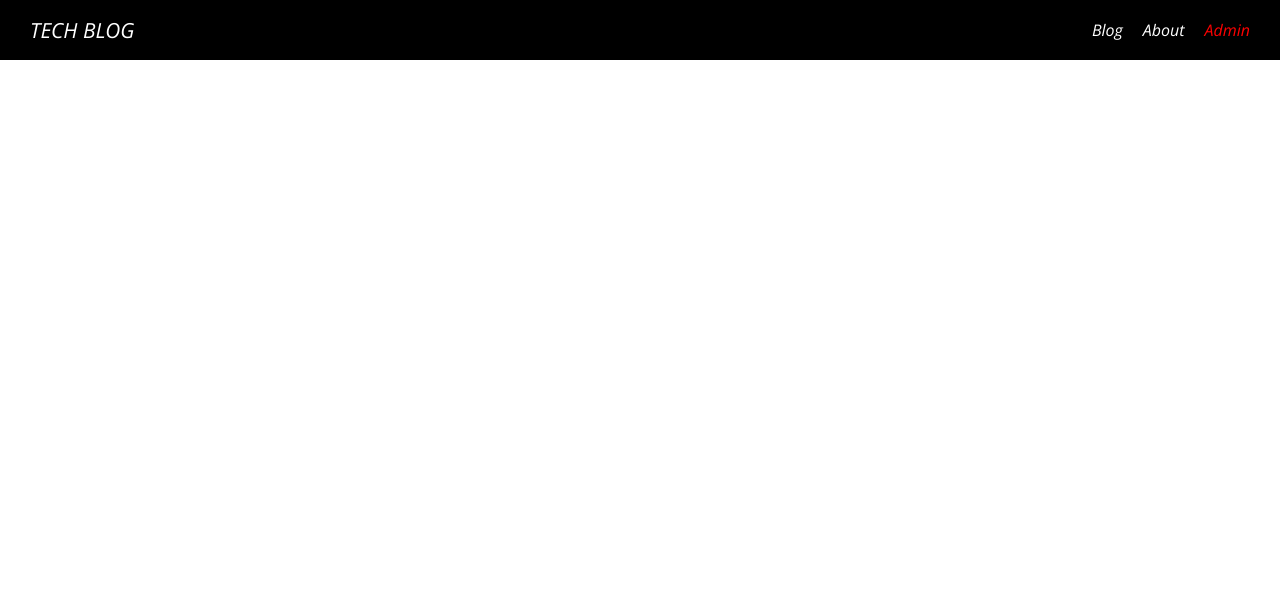
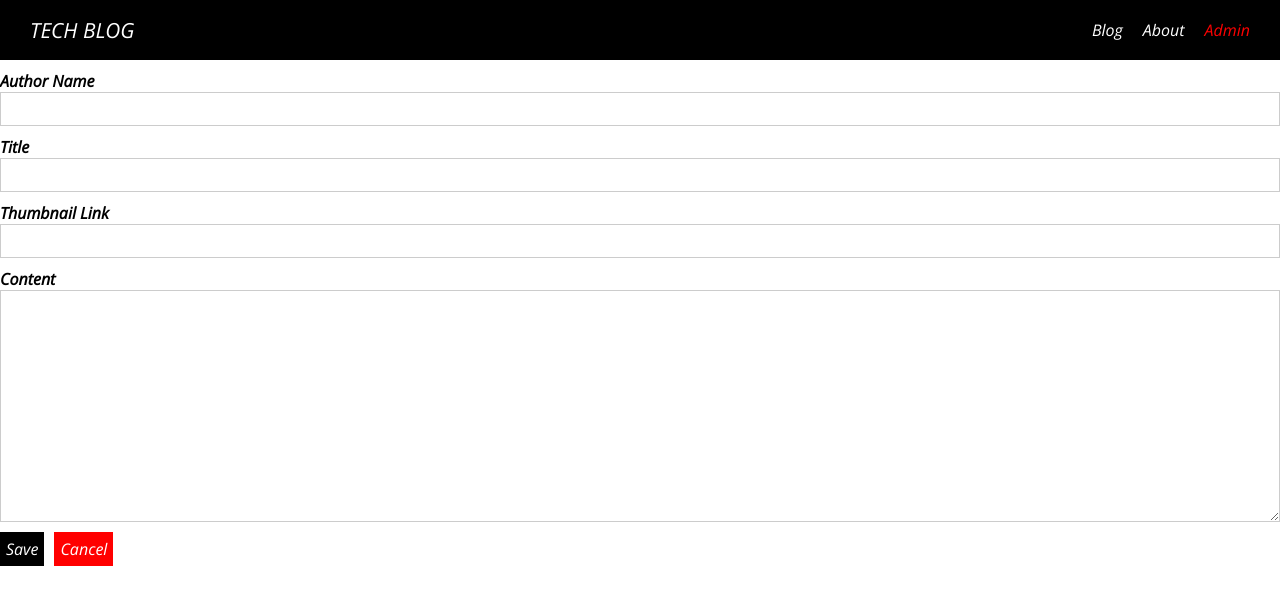
Before and after one commit to abduallahnoorsayket/nuxt-vue-blog, a Nuxt app: page /admin/new-post in a window 1280 px wide. Shown: the top 604 px of the page. Built offline with nearby package versions, Linux system fonts and the light colour scheme.

Commit message:
cratePost form added

```diff
--- /dev/null
+++ b/components/UI-Components/AppButton.vue
@@ -0,0 +1,63 @@
+<template>
+  <button
+    class="button"
+    :class="btnStyle"
+    v-bind="$attrs"
+    v-on="$listeners"><slot /></button>
+</template>
+
+<script>
+export default {
+  name: 'AppButton',
+  props: {
+    btnStyle: {
+      type: String,
+      default: ''
+    }
+  }
+}
+</script>
+
+
+<style scoped>
+.button {
+  font: inherit;
+  background-color: black;
+  color: white;
+  padding: 5px;
+  cursor: pointer;
+  border: 1px solid black;
+}
+
+.button:hover,
+.button:active {
+  background-color: rgb(51, 51, 51);
+  border: 1px solid black;
+}
+
+.inverted {
+  background-color: white;
+  color: black;
+  border: 1px solid transparent;
+}
+
+.inverted:hover,
+.inverted:active {
+  color: #ccc;
+  background-color: white;
+  border: 1px solid transparent;
+}
+
+.cancel {
+  background-color: red;
+  color: white;
+  border: 1px solid transparent;
+}
+
+.cancel:hover,
+.cancel:active {
+  background-color: salmon;
+  border: 1px solid transparent;
+  color: white;
+}
+</style>
--- /dev/null
+++ b/components/UI-Components/AppControlInput.vue
@@ -0,0 +1,58 @@
+<template>
+  <div class="input-control">
+    <label><slot /></label>
+    <input
+      v-if="controlType === 'input'"
+      v-bind="$attrs"
+      :value="value"
+      @input="$emit('input', $event.target.value)">
+    <textarea
+      v-if="controlType === 'textarea'"
+      rows="10"
+      :value="value"
+      @input="$emit('input', $event.target.value)"></textarea>
+  </div>
+</template>
+
+<script>
+export default {
+  name: 'AppInputControl',
+  props: {
+    controlType: {
+      type: String,
+      default: 'input'
+    },
+    value: {
+      type: String,
+      default: ''
+    }
+  }
+}
+</script>
+
+<style scoped>
+.input-control {
+  margin: 10px 0;
+}
+
+.input-control label {
+  display: block;
+  font-weight: bold;
+}
+
+.input-control input,
+.input-control textarea {
+  display: block;
+  width: 100%;
+  box-sizing: border-box;
+  font: inherit;
+  border: 1px solid #ccc;
+  padding: 5px;
+}
+
+.input-control input:focus,
+.input-control textarea:focus {
+  background-color: #eee;
+  outline: none;
+}
+</style>
--- a/pages/admin/index.vue
+++ b/pages/admin/index.vue
@@ -1,7 +1,7 @@
 <template>
   <div class="admin-page">
     <section class="new-post">
-      <button>Create Post</button>
+      <button @click="$router.push('/admin/new-post')">Create Post</button>
     </section>
     <section class="existing-posts">
       <h1>Existing Posts</h1>
--- a/pages/admin/new-post/index.vue
+++ b/pages/admin/new-post/index.vue
@@ -0,0 +1,56 @@
+<template>
+  <div class="admin-new-post-page">
+    <section class="new-post-form">
+      <form @submit.prevent="onSave">
+        <app-control-input v-model="editedPost.author"
+          >Author Name
+        </app-control-input>
+        <app-control-input v-model="editedPost.title"> Title</app-control-input>
+        <app-control-input v-model="editedPost.thumbnailLink">
+          Thumbnail Link
+        </app-control-input>
+        <app-control-input control-type="textarea" v-model="editedPost.content"
+          >Content
+        </app-control-input>
+
+        <app-button type="submit"> Save</app-button>
+        <app-button
+          type="button"
+          style="margin-left: 10px"
+          btn-style="cancel"
+          @click="onCancel"
+          >Cancel
+        </app-button>
+      </form>
+    </section>
+  </div>
+</template>
+
+<script>
+import AppButton from "../../../components/UI-Components/AppButton.vue";
+import AppControlInput from "../../../components/UI-Components/AppControlInput.vue";
+
+export default {
+  components: { AppControlInput, AppButton },
+  data() {
+    return {
+      editedPost: {
+        author: "",
+        title: "",
+        thumbnailLink: "",
+        content: "",
+      },
+    };
+  },
+  methods: {
+    onSave() {
+      console.log("47", this.editedPost);
+    },
+    onCancel() {
+      this.$router.push("/admin");
+    },
+  },
+};
+</script>
+
+<style></style>
```
